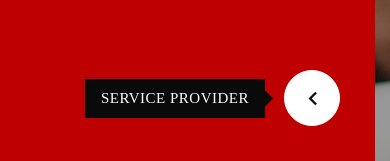
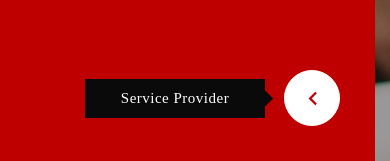
Before and after one commit to teren3ce/blackcube-template, a website: page public/index.html in a window 390 px wide. Shown: the part 683-844 px from the top of the page. Drawn offline with nearby package versions, Linux system fonts and the light colour scheme; a web font is replaced by a local one.

Commit message:
arrow color

```diff
--- a/scss/main.scss
+++ b/scss/main.scss
@@ -164,6 +164,8 @@ body {
         a {
           position: relative;
           overflow: visible;
+          text-transform: capitalize;
+          font-weight: 100;
           &:before {
             content: "Service Provider";
             position: absolute;
@@ -186,6 +188,7 @@ body {
           i {
             font-size: 1.8em;
             display: none;
+            color: $primary;
           }
         }
       }
```
Also changed, not shown: public/css/main.min.css.
